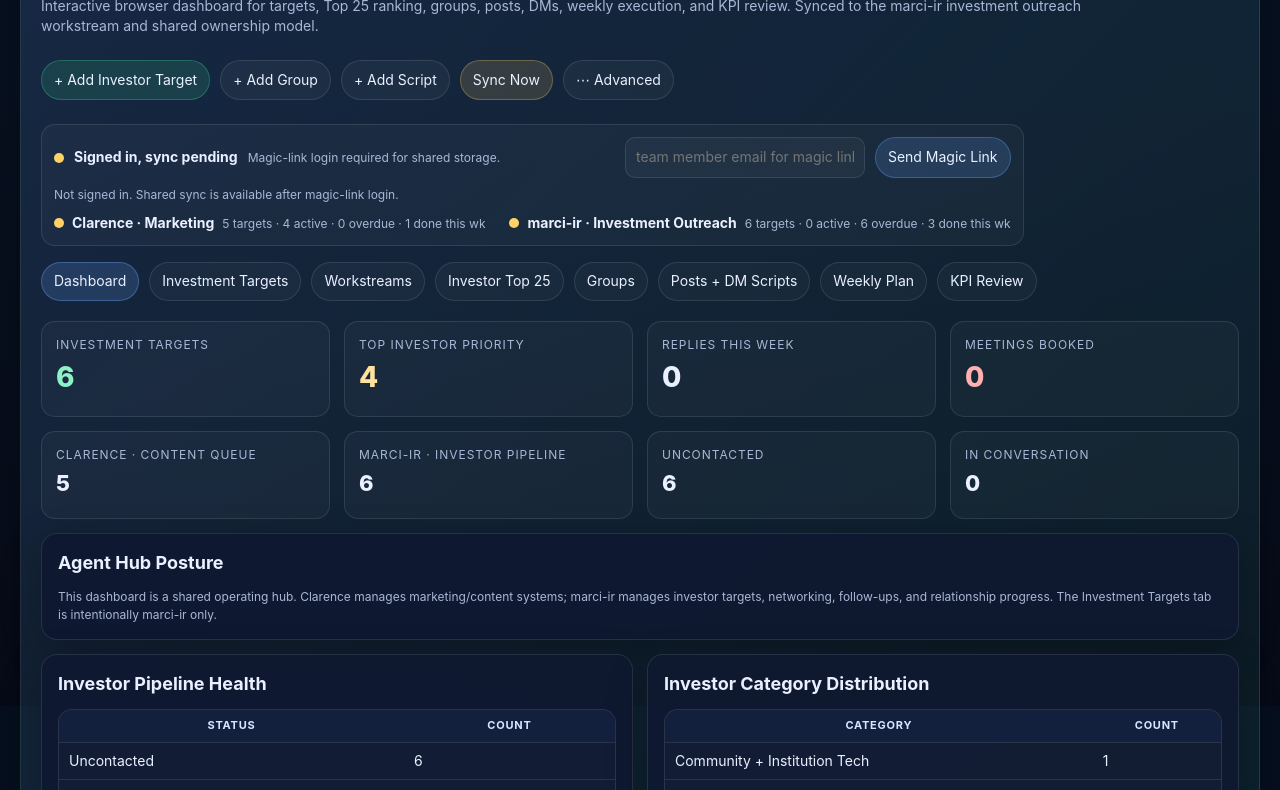
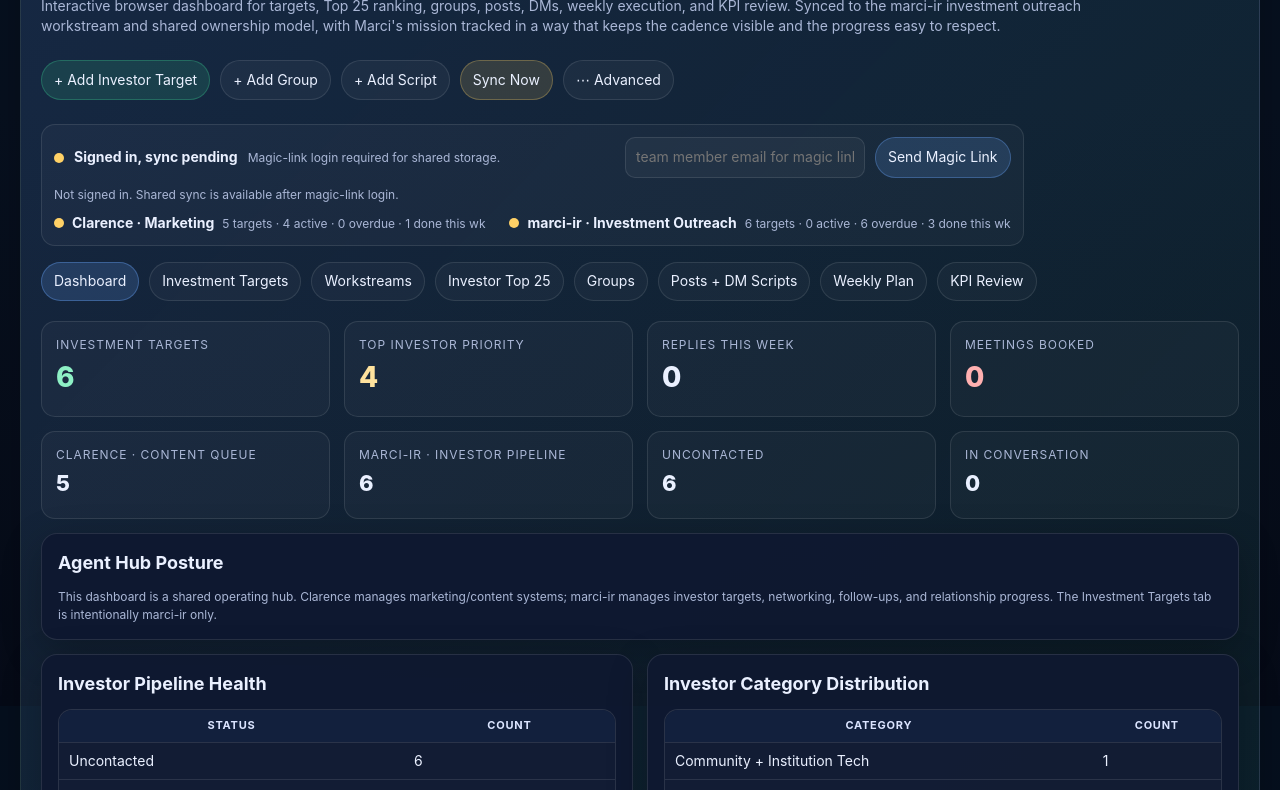
Before and after one commit to 1SPM/VWS_LinkedIn_Execution_App, a website: page index.html in a window 1280 px wide. Shown: the part 94-884 px from the top of the page. Drawn offline with nearby package versions, Linux system fonts and the light colour scheme.

Commit message:
docs: sync marci mission copy

```diff
--- a/index.html
+++ b/index.html
@@ -100,7 +100,7 @@
       <div class="row" style="justify-content:space-between">
         <div>
           <h1>VWS LinkedIn Execution App</h1>
-          <p>Interactive browser dashboard for targets, Top 25 ranking, groups, posts, DMs, weekly execution, and KPI review. Synced to the marci-ir investment outreach workstream and shared ownership model.</p>
+          <p>Interactive browser dashboard for targets, Top 25 ranking, groups, posts, DMs, weekly execution, and KPI review. Synced to the marci-ir investment outreach workstream and shared ownership model, with Marci's mission tracked in a way that keeps the cadence visible and the progress easy to respect.</p>
         </div>
         <div class="toolbar">
         <button class="btn good" id="btnAddTarget">+ Add Investor Target</button>
```
